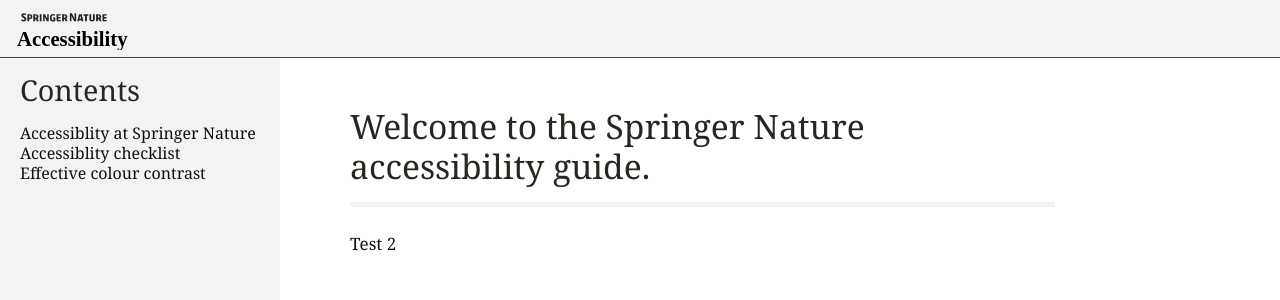
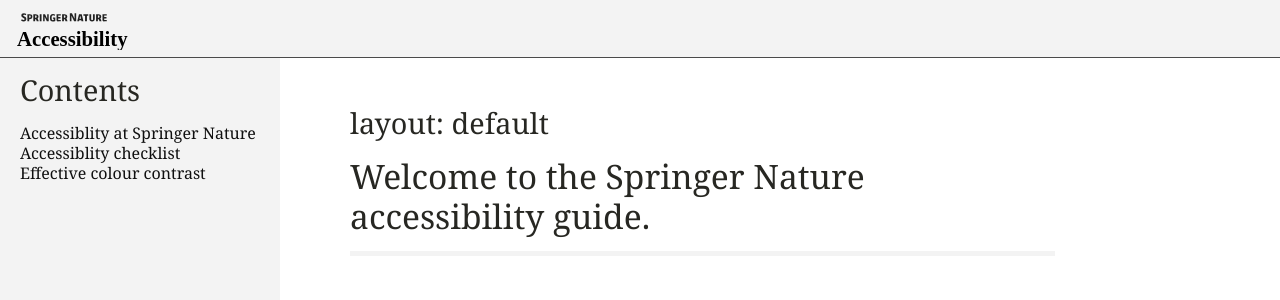
Before and after one commit to springernature/accessibility-guide, a Jekyll site: the page built from index.md, in a window 1280 px wide and 900 px high. Shown: the top 300 px of the window. Built offline with Jekyll 4.4.1, drawn with Linux system fonts in a browser that asks for light colours; our own code applies the rules of GitHub Pages for plain Markdown files; some of the changed lines change nothing that is shown.

Commit message:
Update index.md

```diff
--- a/index.md
+++ b/index.md
@@ -1,11 +1,6 @@
----
-# Feel free to add content and custom Front Matter to this file.
-# To modify the layout, see https://jekyllrb.com/docs/themes/#overriding-theme-defaults
-
 layout: default
 ---
 
 <div class="readable-width">
 	<h1 id="welcome-to-elements">Welcome to the Springer Nature accessibility guide.</h1>
-	Test 2
 </div>
```
